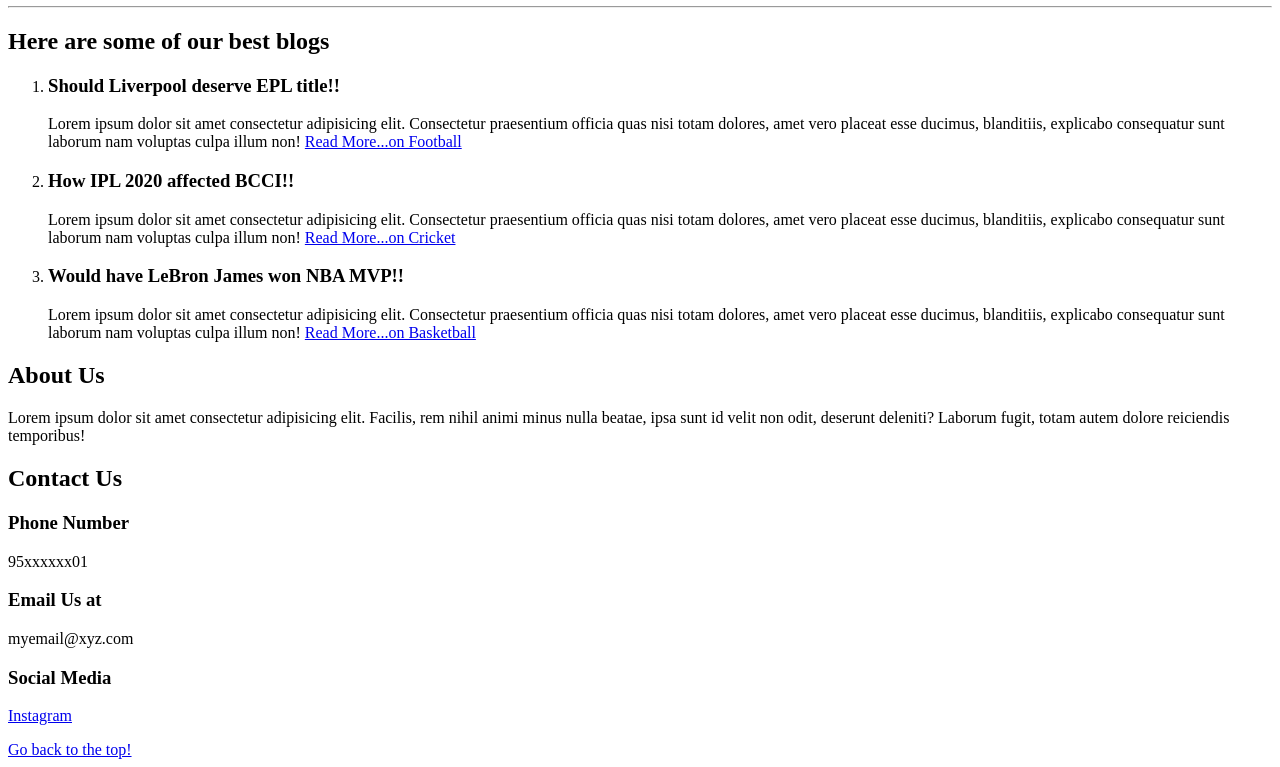
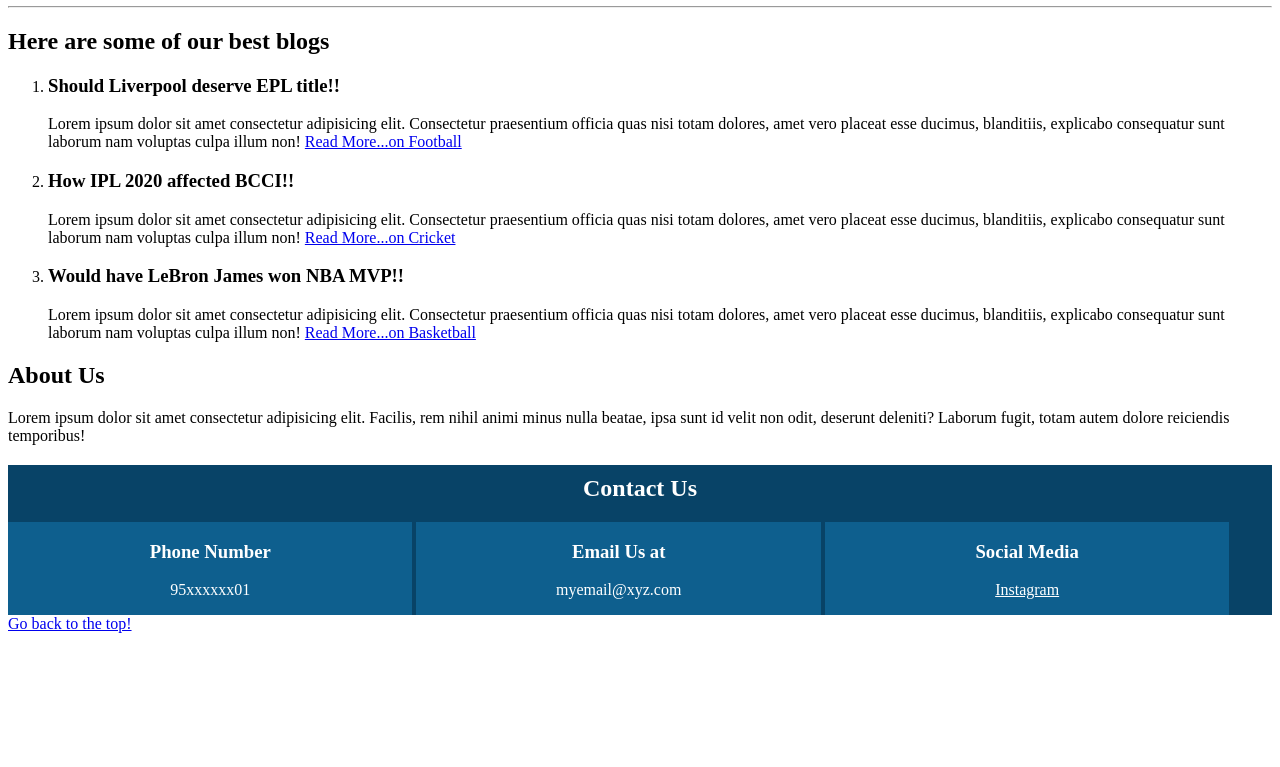
Before and after one commit to skj-skj/Classwork-Assignment-1, a plain HTML site: page Website/index.html in a window 1280 px wide. Shown: the part 217-984 px from the top of the page. After the commit the page ends 858 px from the top, so only its background shows below. Drawn offline with Linux system fonts and the light colour scheme.

Commit message:
Classwork Assignment: Footer style

```diff
--- a/Website/index.html
+++ b/Website/index.html
@@ -3,6 +3,7 @@
     <head>
         <meta charset="UTF-8"> <!-- UTF-8 is human readable standard-->
         <meta name="viewport" content="width=device-width, initial-scale=1.0">
+        <link rel="stylesheet" type="text/css" href="./style/style.css">
         <title>Webpage</title>
     </head>
     <body>
@@ -64,7 +65,7 @@
 
             <div class="contact-method">
                 <h3>Social Media</h3>
-                <p><a href="#"> Instagram</a></p>
+                <p><a class="footer-link" href="#"> Instagram</a></p>
             </div>
         </div>
 
--- /dev/null
+++ b/Website/style/style.css
@@ -0,0 +1,25 @@
+.contact-method{
+  display: inline-block;
+  width: 32%;
+  text-align: center;
+  white-space: nowrap;
+  max-width: 33%;
+  background-color: #0E5F8E;
+}
+
+
+#contact-section{
+  max-width: 100%;
+  background-color: #084367;
+  color: white;
+}
+
+#contact-section h2{
+  text-align: center;
+  padding-top: 10px;
+
+}
+
+a.footer-link{
+  color: white;
+}
```
